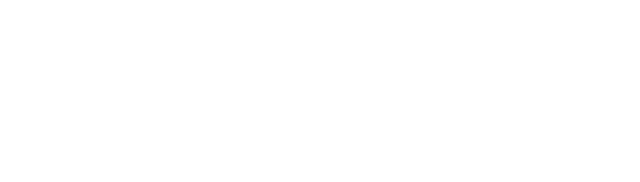
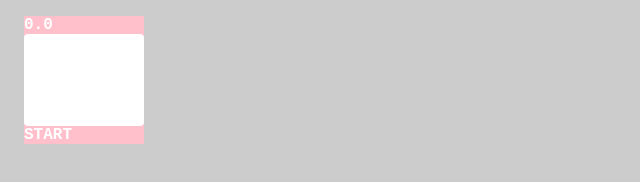
Before and after one commit to ma22npk/myNumbersGame, a plain HTML site: page index.html in a window 1280 px wide. Shown: the whole page, without its empty margins (0-640 px from the left). Drawn offline with Linux system fonts and the light colour scheme.

Commit message:
全体のスタイルの整形

```diff
--- a/index.html
+++ b/index.html
@@ -1,14 +1,28 @@
 <!DOCTYPE html>
 <html lang="en">
+
 <head>
   <meta charset="UTF-8">
   <meta name="viewport" content="width=device-width, initial-scale=1.0">
   <title>数字タッチゲーム</title>
-<!-- Style CSS -->
-<link href="style.css" rel="stylesheet">
+  <!-- Style CSS -->
+  <link href="style.css" rel="stylesheet">
 </head>
+
 <body>
+  <div id="container">
+    <div id="timer">0.0</div>
+    <ul id="board">
+      <li>0</li>
+      <li>1</li>
+      <li>2</li>
+      <li>3</li>
+    </ul>
+    <div class="btn">START</div>
+  </div>
 
-<script src="main.js"></script>
+
+  <script src="main.js"></script>
 </body>
+
 </html>
--- a/style.scss
+++ b/style.scss
@@ -0,0 +1,22 @@
+body{
+background: #ccc;
+color: #fff;
+font-family: 'Courier New';
+font-size: 16px;
+font-weight: bold;
+}
+
+#container{
+/* 50px * 2 + 10px * 2 */
+width: 120px;
+margin: 16px;
+background: pink;
+}
+
+#board{
+list-style: none;
+margin: 0;
+padding: 10px;
+background: #fff;
+border-radius: 4px;
+}
```
Also changed, not shown: style.css, 1 other file.
